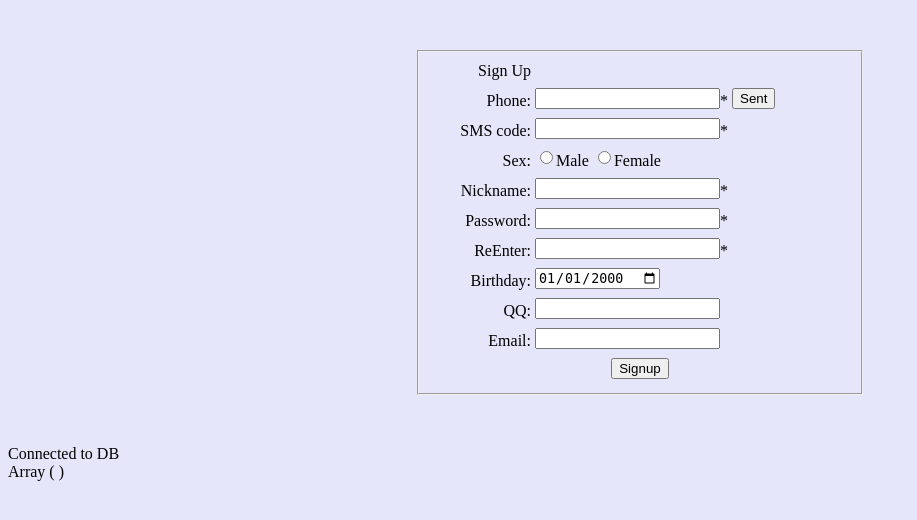
After one commit to RayChromium/LZU-WEB-PHP, a PHP site: page /signup1.php in a window 1280 px wide. The commit adds this page. Shown: the top 520 px of the page, without its empty margins (0-917 px from the left). Run offline with PHP 8.4, Linux system fonts and the light colour scheme.

Commit message:
张心宇 ： signup.php更换为短信注册页面，更改COOKIE使欢迎页面显示admin的用户名

```diff
--- /dev/null
+++ b/src/signup1.php
@@ -0,0 +1,234 @@
+<!DOCTYPE html>
+<html>
+<meta charset="utf-8">
+<!-- <meta http-equiv="refresh" content="10"> -->
+
+<style type="text/css">
+	/*简单的一些样式，以及格式控制*/
+	#survey{
+		width: 450px;
+		margin: 50px auto;
+		line-height: 25px;
+	}
+	label{
+		width: 80px;
+		display: inline-block;
+	}
+	.block{
+        width: 400px;
+        display: block;
+        margin:5px 0;
+    }
+	.center{
+        text-align: center;
+	}
+	label {
+        display: inline-block;
+        width: 100px;
+        text-align: right;
+	}
+	input,textarea{
+        vertical-align: top;
+	}
+
+	</style>
+<head>
+	<title>Signup</title>
+</head>
+<body bgcolor="lavender">
+<div id="survey">
+	<!-- search部分 -->
+
+		<fieldset>
+
+			<label >Sign Up</label>
+			<br>
+			<!-- 手机号单独输入，要发送验证码 -->
+			<form method="post" action="signup1.php?action=check">
+				<div class="block">
+					<label for="Phone">Phone:</label>
+					<?php
+						// html中显示的手机号默认为空
+						$phone='';
+						if(!empty($_GET["action"])){
+							if ($_GET["action"]=='check'&&isset($_POST["phone"])){
+								//如果手机号有输入就显示
+								$phone = $_POST["phone"];
+								$sent = "Send";
+							}
+						}
+
+						$sent = "Sent";
+					?>
+					<input type="text" name="phone" maxlength="11" value='<?php echo $phone?>' required>*
+					<input type="submit" value='<?php echo $sent?>'>
+				</div>
+			</form>
+			<!-- 除了手机号之外的注册信息 -->
+			<form method="post" action="signup1.php?action=signup">
+				<!-- 短信验证码，注意加required表示必须输入 -->
+				<div class="block">
+					<label for="SMS code">SMS code:</label>
+					<input type="text" name="code" required>*
+				</div>
+				<!-- 圆形单选 -->
+				<div class="block">
+					<label for="Sex">Sex:</label>
+					<input type="radio" name="sex" value="M">Male
+        			<input type="radio" name="sex" value="F">Female
+				</div>
+				<div class="block">
+					<label for="Nickname">Nickname:</label>
+					<input type="text" name="nickname" required>*
+				</div>
+				<div class="block">
+					<label for="Password">Password:</label>
+					<input type="password" name="password1" required>*
+				</div>
+				<div class="block">
+					<label for="Password">ReEnter:</label>
+					<input type="password" name="password2" required>*
+				</div>
+				<!-- 输入格式为date，需要使用chrome浏览器等 -->
+				<div class="block">
+					<label for="Birthday">Birthday:</label>
+					<input type="date" name="birthdate" value='2000-01-01'/>
+
+				</div>
+				<div class="block">
+					<label for="QQ">QQ:</label>
+					<input type="text" name="qq">
+				</div>
+				<!-- 输入格式为email，需要使用chrome浏览器等 -->
+				<div class="block">
+					<label for="Email">Email:</label>
+					<input type="email" name="email">
+				</div>
+
+				<div class="center">
+					<input type="submit" value="Signup">
+				</div>
+			</form>
+		</fieldset>
+
+</div>
+</body>
+</html>
+
+<?php
+	include "conn.php";
+	if(isset($_COOKIE)) print_r($_COOKIE);
+	echo "<br>";
+
+	if(!empty($_GET["action"])){
+		//准备完成注册
+		if ($_GET["action"]=='signup'){
+			//如果已经准备了验证的sms code
+			if (isset($_COOKIE["tempcode"])) {
+				//判断用户输入的验证码与发送的是否相同
+				if ($_POST['code']!=$_COOKIE["tempcode"]){
+					echo "SMS code invalid.";
+					echo "<br>";
+				}else{
+					echo "SMS code verified.";
+					echo "<br>";
+					//检查该手机号是否已经注册
+					$phone = $_COOKIE["signphone"];
+					$sql = "SELECT * FROM `user` WHERE `phone` = '".$phone."'";
+					$result = $conn->query($sql);
+					$nums=$result->num_rows;
+					if ($nums!=0) {
+						echo "This phone is already registered. Please use another phone!";
+					}else if ($_POST['password1']!=$_POST['password2']){
+						echo "The password your entered twice is't match. Please try again.";
+						echo "<br>";
+					}
+					//完成用户注册的操作，用户数据加入数据库中
+					else{
+
+						$sql = "INSERT INTO `user` (`phone`, `admin`, `sex`, `birthdate`, `nickname`, `qq`, `email`,`password`) VALUES ('".$phone."', b'0', '".$_POST['sex']."', '".$_POST['birthdate']."', '".$_POST['nickname']."', '".$_POST['qq']."', '". $_POST['email']."','".$_POST['password1']."');";
+						//debug
+						echo $sql;
+						echo "<br>";
+						//成功注册后返回登陆界面
+						if($conn->query($sql)){
+						echo "Successfully signed up!";
+						echo "<br>";
+						echo "<a href='login.php'>Back to Login</a>";
+						}else{
+						echo "Retry";
+						}
+					}
+
+				}
+				//
+
+			}
+
+		}
+		//进行手机验证码发送
+		if ($_GET["action"]=='check'){
+			//获取手机号
+			$phone = $_POST["phone"];
+			//随机产生4位验证码
+			$tempcode = mt_rand(999, 9999);
+			//使用cookie保存验证码和手机号
+			setcookie("tempcode", $tempcode, time()+60*60);
+			setcookie("signphone", $phone, time()+60*60);
+			//debug
+			echo "The sms code will be send is ".$tempcode;
+			echo "<br>";
+			//简单判断手机号是否为11位，避免明显错误还调用api，省钱！！
+			if (strlen($phone)!=11) echo "Wrong phone number! Please try again.";
+			else {
+				//配置发送验证码短信相关信息
+    			$host = "http://yzx.market.alicloudapi.com";
+    			$path = "/yzx/sendSms";
+    			$method = "POST";
+    			//阿里云appcode
+    			$appcode = "faa4172ab39e4e64b13424ac3409c5fb";
+    			$headers = array();
+    			array_push($headers, "Authorization:APPCODE " . $appcode);
+    			$querys = "mobile=".$phone."&param=code%3A".$tempcode."&tpl_id=TP1710262";
+    			$bodys = "";
+    			$url = $host . $path . "?" . $querys;
+
+    			$curl = curl_init();
+    			curl_setopt($curl, CURLOPT_CUSTOMREQUEST, $method);
+    			curl_setopt($curl, CURLOPT_URL, $url);
+    			curl_setopt($curl, CURLOPT_HTTPHEADER, $headers);
+    			curl_setopt($curl, CURLOPT_FAILONERROR, false);
+    			curl_setopt($curl, CURLOPT_RETURNTRANSFER, true);
+    			curl_setopt($curl, CURLOPT_HEADER, true);
+    			if (1 == strpos("$".$host, "https://")){
+    			    curl_setopt($curl, CURLOPT_SSL_VERIFYPEER, false);
+    			    curl_setopt($curl, CURLOPT_SSL_VERIFYHOST, false);
+    			}
+				//执行api调用，并获取返回结果
+    			// $result = curl_exec($curl);
+    			// //debug
+    			// //var_dump($result);
+    			// //判断是否成功发送
+    			// if (checkstr($result)) {
+    			// 	echo "SMS code successfully sent.";
+    			// }
+    			// else echo "Wrong phone number! Please try again.";
+
+    		}
+			//
+		}
+
+
+	}
+	//设计函数检查api调用返回值，判断短信是否成功发送
+	function checkstr($str){
+		$needle = '"return_code":"00000"';//若成功会包含"return_code":"00000"
+		$tmparray = explode($needle,$str);
+		if(count($tmparray)>1){
+			return true;
+		} else{
+			return false;
+		}
+	}
+
+?>
--- a/src/welcome.php
+++ b/src/welcome.php
@@ -12,7 +12,7 @@
 		//debug
 		//var_dump($_COOKIE);
 		echo "<br>";
-		echo "Welcome ".$_COOKIE['nikename'];
+		echo "Welcome ".$_COOKIE['nickname'];
 	?>
 	<br>
 	<a href="login.php?action=logout">Logout</a>
```
Also changed, not shown: src/login.php (+5 -3 lines), src/signup.php (deleted, +0 -111 lines).
